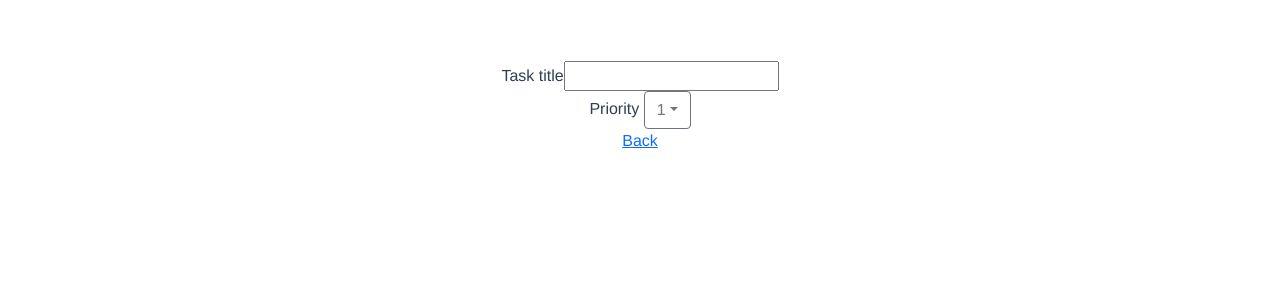
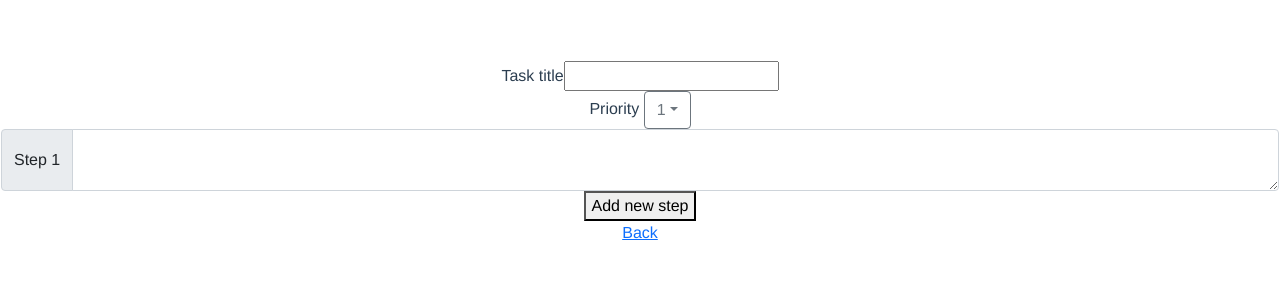
Before and after one commit to alfonso46674/TaskMan, a Vue app: page /newTask in a window 1280 px wide. Shown: the top 300 px of the page. Built offline with nearby package versions, Linux system fonts and the light colour scheme.

Commit message:
Feat: Add stepsTotake component to the newTask component
This component renders text-area tags. It adds or deletes one when the add or delete buttons are pressed

```diff
--- /dev/null
+++ b/src/components/NewTask/FormComponents/StepsToTake/StepsToTakeComponent.vue
@@ -0,0 +1,41 @@
+<template>
+  <div class="input-group" v-for="step in numberOfSteps" :key="step">
+            <span class="input-group-text">Step  {{step}}</span>
+            <textarea class="form-control" aria-label="With textarea"></textarea>
+  </div>
+  <button @click="addStep">Add new step</button>
+  <button @click="removeStep" v-if="numberOfSteps > 1">Remove last step</button>
+</template>
+
+<script>
+import {useStore} from 'vuex'
+
+export default {
+    props:{
+        numberOfSteps:{
+            required:true
+        }
+    },
+    setup(){
+        const store = useStore()
+
+        const addStep = () => {
+            store.commit('newTask/addStep')
+        }
+
+        const removeStep = () => {
+            store.commit('newTask/removeStep')
+        }
+
+
+        return {
+            addStep,
+            removeStep
+        }
+    }
+}
+</script>
+
+<style>
+
+</style>
--- a/src/components/NewTask/NewTaskForm.vue
+++ b/src/components/NewTask/NewTaskForm.vue
@@ -14,6 +14,10 @@
         :selectedItem="priority"
       />
 
+
+      <steps-to-take-component
+        :numberOfSteps="numberOfStep"
+      />
       <!-- </form> -->
     </div>
     <router-link to="/"> Back </router-link>
@@ -23,12 +27,14 @@
 <script>
 import {computed } from "vue";
 import DropDownComponent from "./FormComponents/DropDown/DropDownComponent.vue";
-// import {store} from '../../store/newtask.store'
+
 import {useStore} from 'vuex'
+import StepsToTakeComponent from './FormComponents/StepsToTake/StepsToTakeComponent.vue';
 
 export default {
   components: {
     DropDownComponent,
+    StepsToTakeComponent
   },
   setup() {
     const store = useStore()
@@ -46,9 +52,15 @@ export default {
       return store.getters['newTask/currentPriority']
     })
 
+    const numberOfStep = computed(()=>{
+      console.log(store.getters['newTask/currentNumberOfSteps'])
+      return store.getters['newTask/currentNumberOfSteps']
+    })
+
     return {
       priorityItems,
-      priority
+      priority,
+      numberOfStep
     };
   },
 };
--- a/src/store/newtask.store.js
+++ b/src/store/newtask.store.js
@@ -3,13 +3,23 @@ export const newTask = {
 
     state(){
         return {
-            priority: null
+            priority: null,
+            numberOfSteps: 1,
         }
     },
     mutations:{
         setPriority(state,priority){
             state.priority = priority
+        },
+        addStep(state){
+            state.numberOfSteps += 1
+        },
+        removeStep(state){
+            if(state.numberOfSteps >= 2){
+                state.numberOfSteps -= 1
+            }
         }
+
     },
     actions:{
 
@@ -17,6 +27,9 @@ export const newTask = {
     getters:{
         currentPriority(state){
             return state.priority
+        },
+        currentNumberOfSteps(state){
+            return state.numberOfSteps
         }
     }
 }
```
